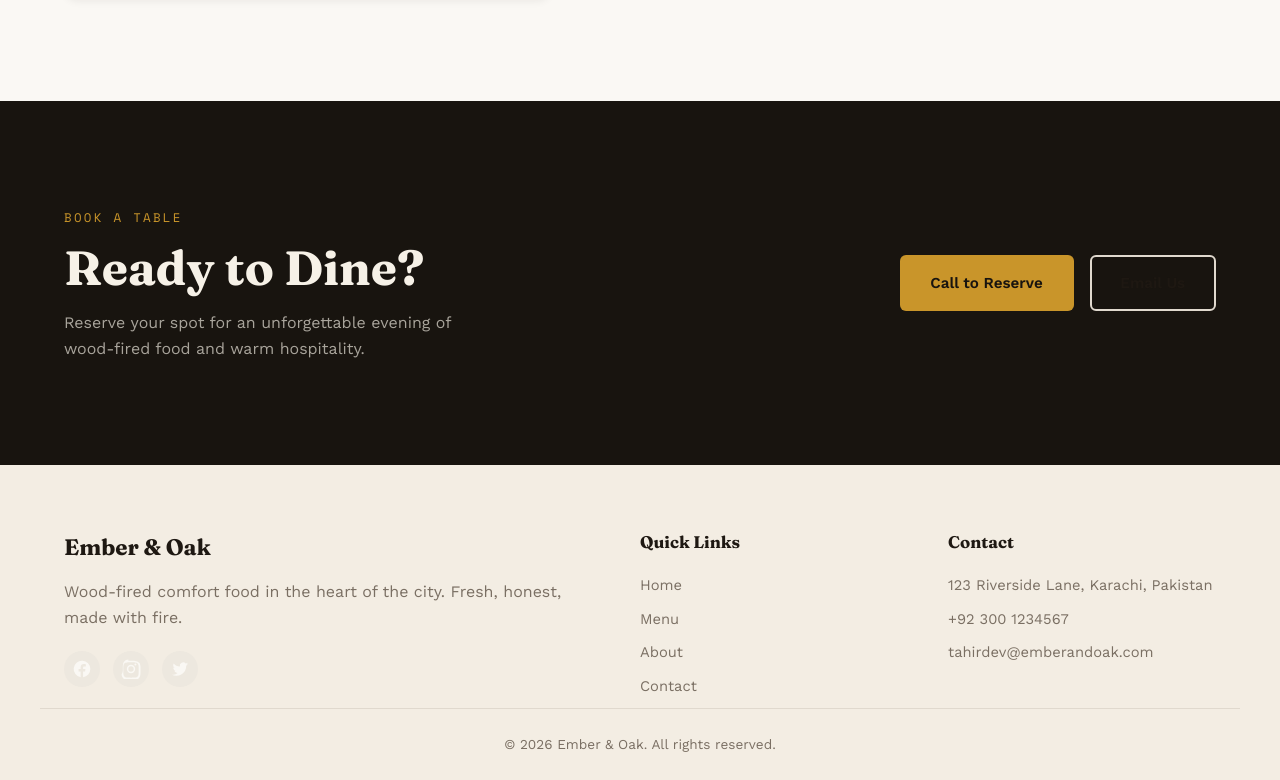
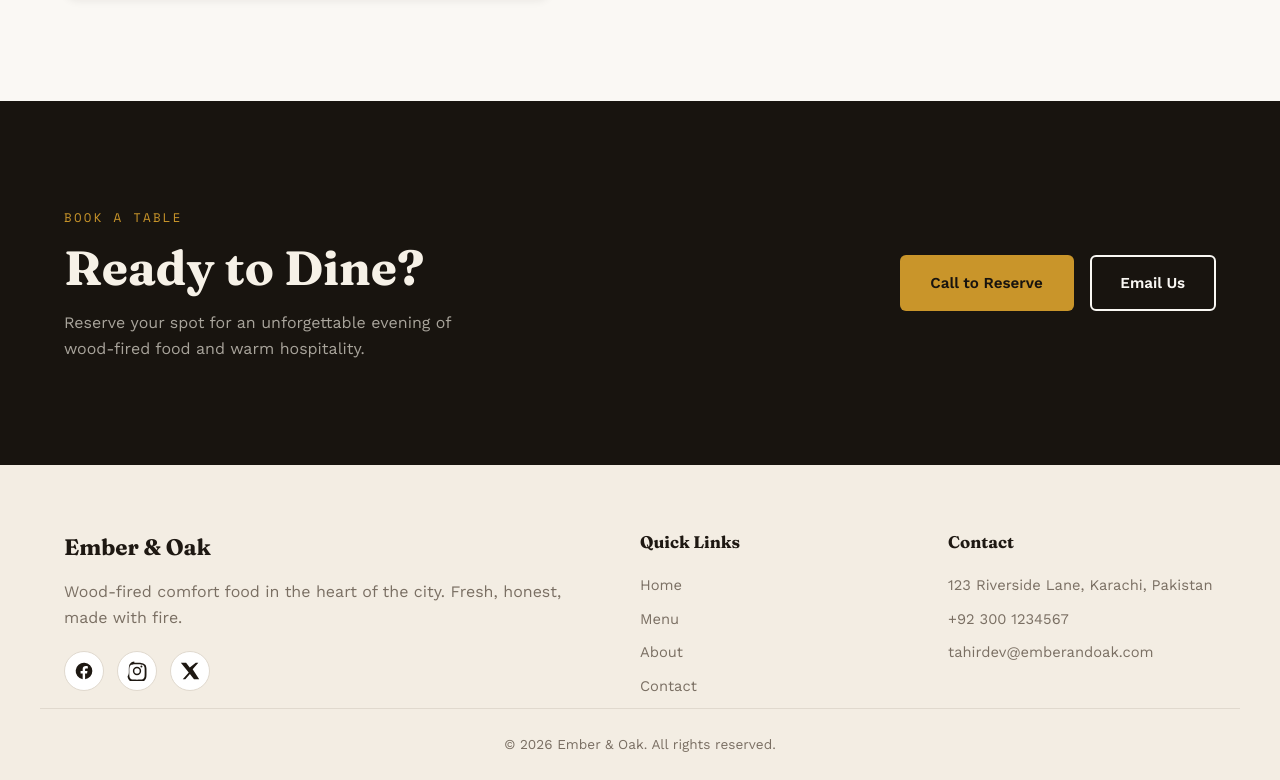
Before and after one commit to TahirHameed106/SoftGrid_Web_Internship_TAsk_ResturantWebApp, a React (Vite) app in the folder INTERNSHIP/: page /contact in a window 1280 px wide. Shown: the part 1149-1929 px from the top of the page. Built offline with nearby package versions, Linux system fonts and the light colour scheme.

Commit message:
Day 5 task  :Fixing the Color Allingment according to the Dark/Light theme->> Emailus  button color issue solved

```diff
--- a/INTERNSHIP/package.json
+++ b/INTERNSHIP/package.json
@@ -11,6 +11,7 @@
   "dependencies": {
     "react": "^19.2.6",
     "react-dom": "^19.2.6",
+    "react-icons": "^5.6.0",
     "react-router-dom": "^7.17.0"
   },
   "devDependencies": {
--- a/INTERNSHIP/src/components/Footer/Footer.css
+++ b/INTERNSHIP/src/components/Footer/Footer.css
@@ -43,20 +43,22 @@
 }
 
 .footer__socials a {
-  width: 36px;
-  height: 36px;
+  width: 40px;
+  height: 40px;
   display: flex;
   align-items: center;
   justify-content: center;
   border-radius: 50%;
-  background: var(--color-surface);
-  color: var(--color-cream);
-  transition: background var(--transition), color var(--transition);
+  background: var(--color-bg-card);
+  border: 1px solid var(--color-border);
+  color: var(--color-text);
+  transition: all var(--transition);
 }
 
 .footer__socials a:hover {
   background: var(--color-gold);
-  color: var(--color-bg);
+  color: #18140f;
+  transform: translateY(-3px);
 }
 
 .footer__bottom {
@@ -64,7 +66,14 @@
   font-size: 0.85rem;
   padding-top: 1.5rem;
 }
+[data-theme="dark"] .footer {
+  background: #110e09;
+}
 
+[data-theme="dark"] .footer__brand,
+[data-theme="dark"] .footer__col h4 {
+  color: var(--color-cream);
+}
 @media (max-width: 768px) {
   .footer__grid {
     grid-template-columns: 1fr;
--- a/INTERNSHIP/src/components/Footer/Footer.jsx
+++ b/INTERNSHIP/src/components/Footer/Footer.jsx
@@ -15,9 +15,16 @@ export default function Footer() {
             <a href="#" aria-label="Instagram">
               <svg width="20" height="20" viewBox="0 0 24 24" fill="currentColor"><path d="M12 2.2c3.2 0 3.6 0 4.8.1 1.2.1 2 .3 2.7.6.7.3 1.3.7 1.9 1.3.6.6 1 .12 1.3 1.9.3.7.5 1.5.6 2.7.1 1.2.1 1.6.1 4.8s0 3.6-.1 4.8c-.1 1.2-.3 2-.6 2.7-.3.7-.7 1.3-1.3 1.9-.6.6-1.2 1-1.9 1.3-.7.3-1.5.5-2.7.6-1.2.1-1.6.1-4.8.1s-3.6 0-4.8-.1c-1.2-.1-2-.3-2.7-.6-.7-.3-1.3-.7-1.9-1.3-.6-.6-1-1.2-1.3-1.9-.3-.7-.5-1.5-.6-2.7C2.2 15.6 2.2 15.2 2.2 12s0-3.6.1-4.8c.1-1.2.3-2 .6-2.7.3-.7.7-1.3 1.3-1.9.6-.6 1.2-1 1.9-1.3.7-.3 1.5-.5 2.7-.6C8.4 2.2 8.8 2.2 12 2.2zm0 1.8c-3.1 0-3.5 0-4.7.1-1 .1-1.6.2-2 .4-.5.2-.9.4-1.2.8-.4.3-.6.7-.8 1.2-.2.4-.3 1-.4 2-.1 1.2-.1 1.6-.1 4.7s0 3.5.1 4.7c.1 1 .2 1.6.4 2 .2.5.4.9.8 1.2.3.4.7.6 1.2.8.4.2 1 .3 2 .4 1.2.1 1.6.1 4.7.1s3.5 0 4.7-.1c1-.1 1.6-.2 2-.4.5-.2.9-.4 1.2-.8.4-.3.6-.7.8-1.2.2-.4.3-1 .4-2 .1-1.2.1-1.6.1-4.7s0-3.5-.1-4.7c-.1-1-.2-1.6-.4-2-.2-.5-.4-.9-.8-1.2-.3-.4-.7-.6-1.2-.8-.4-.2-1-.3-2-.4-1.2-.1-1.6-.1-4.7-.1zm0 3a5 5 0 110 10 5 5 0 010-10zm0 1.8a3.2 3.2 0 100 6.4 3.2 3.2 0 000-6.4zm5.3-3.3a1.2 1.2 0 110 2.4 1.2 1.2 0 010-2.4z"/></svg>
             </a>
-            <a href="#" aria-label="Twitter">
-              <svg width="20" height="20" viewBox="0 0 24 24" fill="currentColor"><path d="M22 5.9c-.7.3-1.5.6-2.3.7.8-.5 1.4-1.3 1.7-2.2-.8.5-1.7.8-2.6 1a4 4 0 00-6.9 3.6c-3-.1-5.7-1.5-7.4-3.7a4 4 0 001.2 5.3 4 4 0 01-1.8-.5c0 1.9 1.4 3.6 3.2 4-.5.1-1.1.2-1.7.1.5 1.6 2 2.7 3.7 2.7A8 8 0 012 18.6 11.3 11.3 0 008.1 20c7.3 0 11.3-6.1 11.3-11.3v-.5c.8-.6 1.4-1.3 1.9-2.1z"/></svg>
-            </a>
+            <a href="#" aria-label="X">
+              <svg
+              width="20"
+               height="20"
+               viewBox="0 0 24 24"
+                 fill="currentColor"
+                  xmlns="http://www.w3.org/2000/svg">
+                    <path d="M18.9 2H22l-6.8 7.8L23 22h-6.2l-4.9-6.4L6.4 22H3.3l7.2-8.2L1 2h6.3l4.4 5.8L18.9 2z"/>
+                </svg>
+              </a>
           </div>
         </div>
 
--- a/INTERNSHIP/src/pages/Contact.css
+++ b/INTERNSHIP/src/pages/Contact.css
@@ -285,8 +285,19 @@
   display: flex;
   gap: 1rem;
   flex-wrap: wrap;
-  flex-shrink: 0;
+  justify-content: center;
 }
+.reservation-cta .btn-outline {
+  border: 2px solid var(--color-cream);
+  color: var(--color-cream);
+  background: transparent;
+}
+
+.reservation-cta .btn-outline:hover {
+  background: var(--color-cream);
+  color: #18140f; /* dark text */
+}
+
 
 /* ── Responsive ──────────────────────────────────────────── */
 @media (max-width: 1024px) {
@@ -296,5 +307,9 @@
 @media (max-width: 640px) {
   .form-row { grid-template-columns: 1fr; }
   .reservation-cta__inner { flex-direction: column; text-align: center; }
-  .reservation-cta__actions { justify-content: center; }
+  .reservation-cta__actions {  width: 100%;
+    flex-direction: column; }
+    .reservation-cta__actions .btn {
+    width: 100%;
+  }
 }
```
Also changed, not shown: 1 other file (tests, documents, lock files or other folders).
